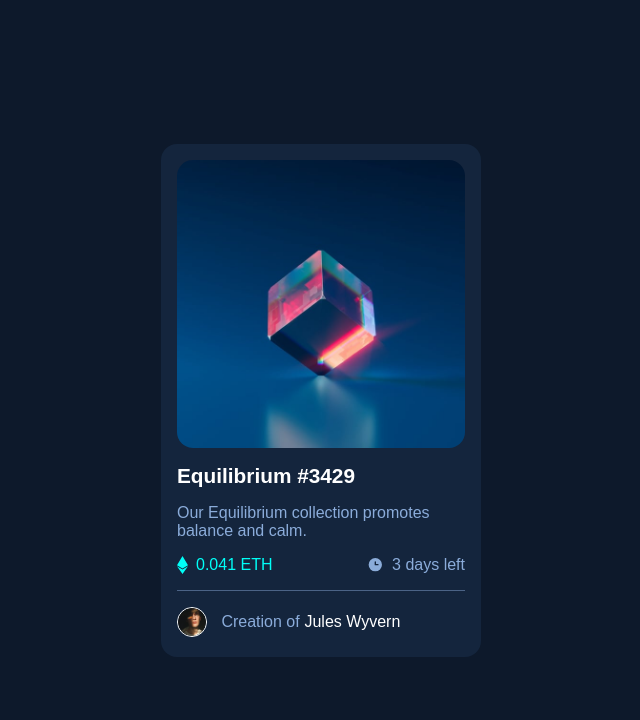
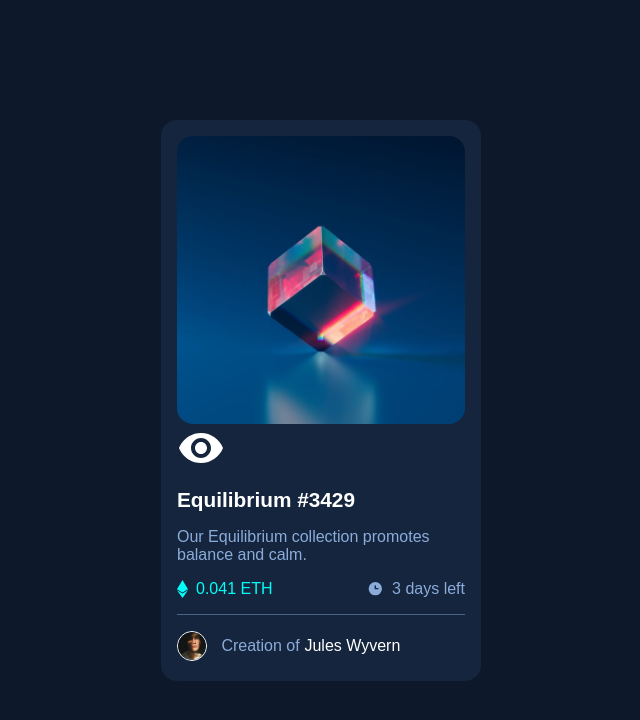
Before and after one commit to zapfish1/nft-preview-card, a plain HTML site: page index.html in a window 1280 px wide. Shown: the whole page, without its empty margins (319-959 px from the left). Drawn offline with Linux system fonts and the light colour scheme.

Commit message:
Update index.html

```diff
--- a/index.html
+++ b/index.html
@@ -17,11 +17,16 @@
   </head>
   <body>
     <main>
-      <img
-        class="equilibrium"
-        src="images/image-equilibrium.jpg"
-        alt="equilibrium logo"
-      />
+      <div class="equilibrium">
+        <img
+          src="images/image-equilibrium.jpg"
+          alt="equilibrium logo"
+          class="image"
+        />
+        <div class="overlay">
+          <div class="view"><img src="images/icon-view.svg" alt="" /></div>
+        </div>
+      </div>
 
       <h1>Equilibrium #3429</h1>
 
```
